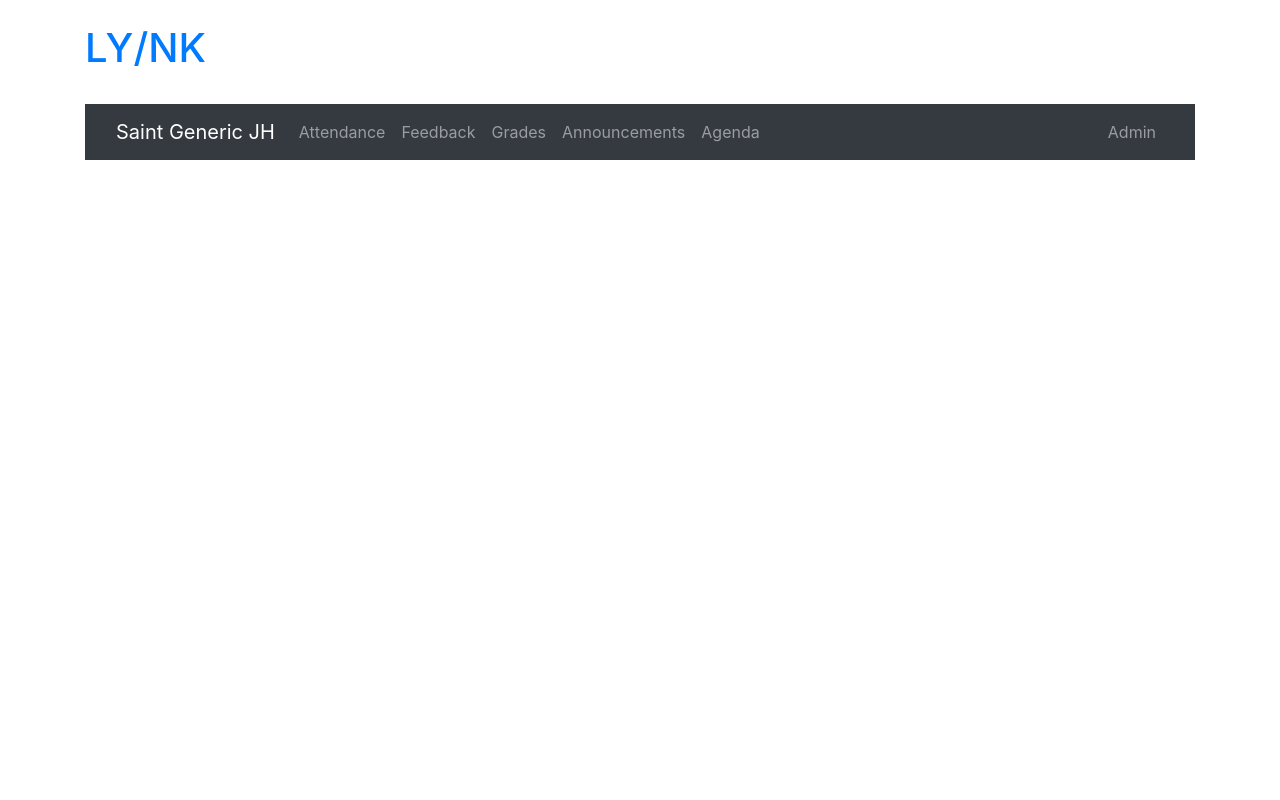
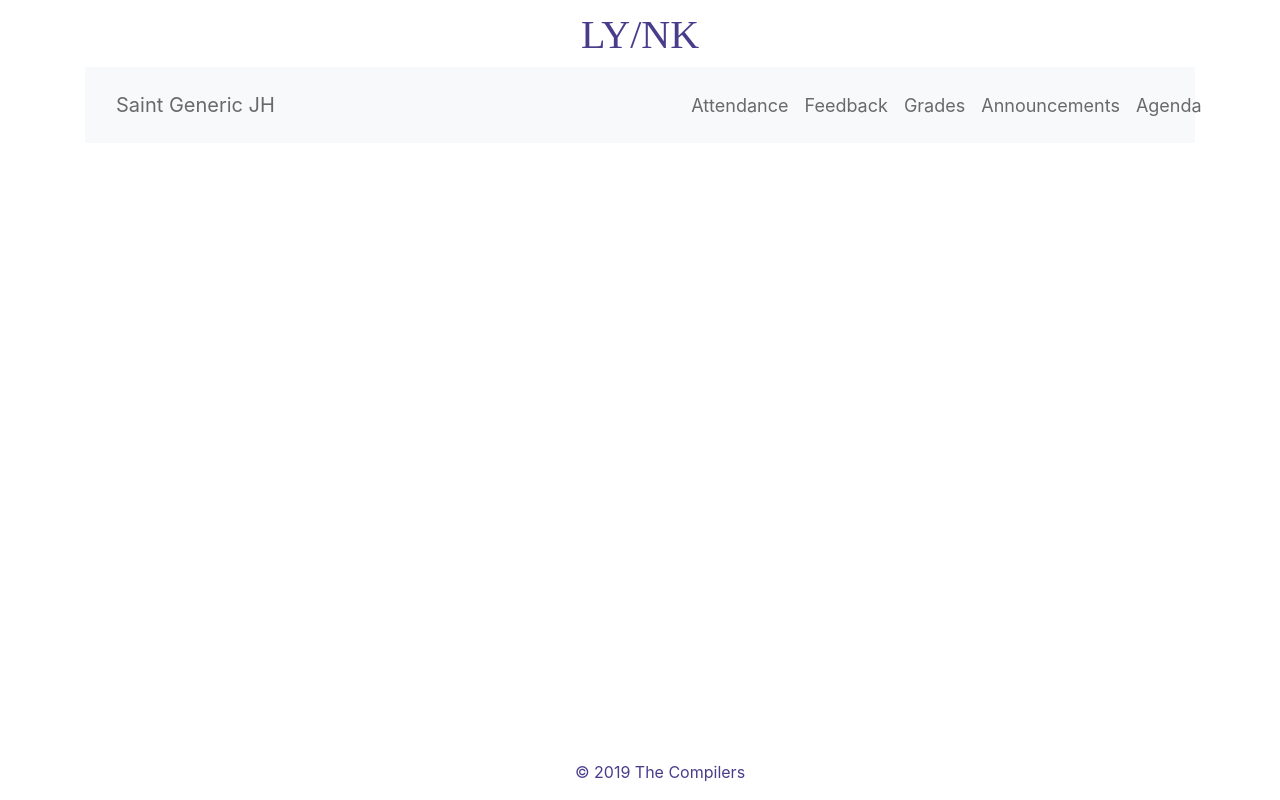
Before and after one commit to stevekhanna/LYNK, a Django app: page / in a window 1280 px wide. Run offline with Django 3.2, Linux system fonts and the light colour scheme; some libraries are stand-ins or nearby versions.

Commit message:
header footer css made

```diff
--- a/TheCompillers/settings.py
+++ b/TheCompillers/settings.py
@@ -121,5 +121,5 @@ USE_TZ = True
 STATIC_URL = '/static/'
 
 STATICFILES_DIRS = [
-    "/GitHub/TheCompillers/static",
+    "../TheCompillers/static",
 ]
--- a/static/css/style.css
+++ b/static/css/style.css
@@ -3,7 +3,62 @@ body{
     padding: 0;
 }
 
+.flex-container{
+    display: flex;
+    flex-direction: column;
+    min-height:100vh;
+}
+
+header{
+    margin-top: 1%;
+    display: flex;
+    flex-direction: column;
+    align-items: center;
+
+}
+header h1{
+    text-decoration: none;
+    font-family: "Avenir Next";
+    color: darkslateblue;
+}
+
 header a:hover{
     text-decoration: none;
-    background: red;
 }
+
+.navbar-brand{
+    text-decoration: none;
+    color: #696969;
+    padding: 15px;
+}
+
+.navbar-brand:hover{
+    text-decoration: none;
+    color: black;
+}
+.navbar-nav{
+    margin-left: 35%;
+}
+
+.nav-item a{
+    font-size: large;
+    text-decoration: none;
+    color: #696969;
+    padding: 15px;
+}
+
+
+.nav-item a:hover{
+    color: black;
+}
+
+footer{
+    display: flex;
+    flex-direction: column;
+    align-items: center;
+    color: darkslateblue;
+}
+
+.site-container{
+    flex: 1;
+}
--- a/templates/base.html
+++ b/templates/base.html
@@ -11,18 +11,15 @@
 <body>
 
 <div class="container">
+    <div class ="flex-container">
+        <header>
+            <a href="/"><h1>LY/NK</h1></a>
 
-      <header>
-          <br>
-    <a href="/"><h1>LY/NK</h1></a>
-      <br>
         </header>
 
-  <nav class="navbar navbar-expand-sm bg-dark navbar-dark">
-      <div class="container">
+        <nav class="navbar navbar-expand-sm bg-light">
             <!-- Brand/logo -->
             <a class="navbar-brand" href="/">Saint Generic JH</a>
-
             <!-- Links -->
             <ul class="navbar-nav">
                 <li class="nav-item">
@@ -41,19 +38,20 @@
                     <a class="nav-link" href="/opportunities">Agenda</a>
                 </li>
             </ul>
-      <ul class="navbar-nav ml-auto">
-        <li class="nav-item">
-          <a class="nav-link" href="/admin">Admin</a>
-        </li>
-      </ul>
-      </div>
         </nav>
 
-      <div class="container">
+        <div class="site-container">
             {% block content %}{% endblock %}
         </div>
 
-      <footer></footer>
+        <footer>
+            <ul class="copyright">
+                &copy; 2019 The Compilers
+            </ul>
+        </footer>
+    </div>
+
+
 </div>
 
 <script src="https://ajax.googleapis.com/ajax/libs/jquery/3.3.1/jquery.min.js"></script>
```
Lines whose indentation alone changed are shown as unchanged.
